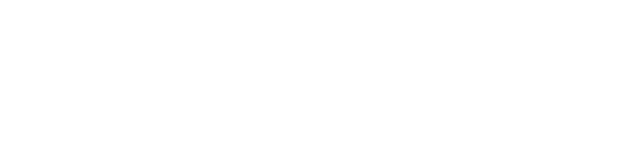
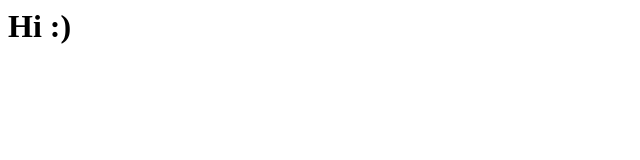
Before and after one commit to ls10679/leila10679, a plain HTML site: page index.html in a window 1280 px wide. Shown: the whole page, without its empty margins (0-640 px from the left). Drawn offline with Linux system fonts and the light colour scheme.

Commit message:
Update index.html

```diff
--- a/index.html
+++ b/index.html
@@ -2,3 +2,5 @@
 <head>
 <title>My github page</title>
 </head>
+  <body>
+<h1>Hi :)<h1>
```
